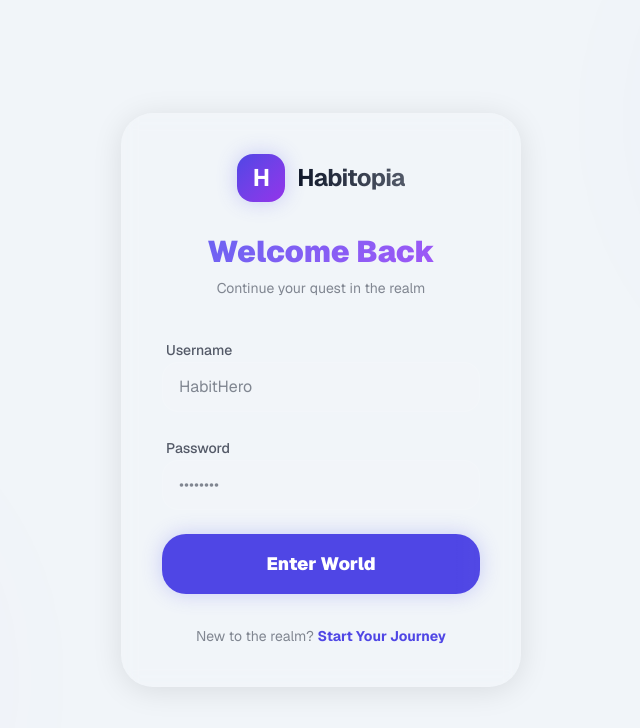
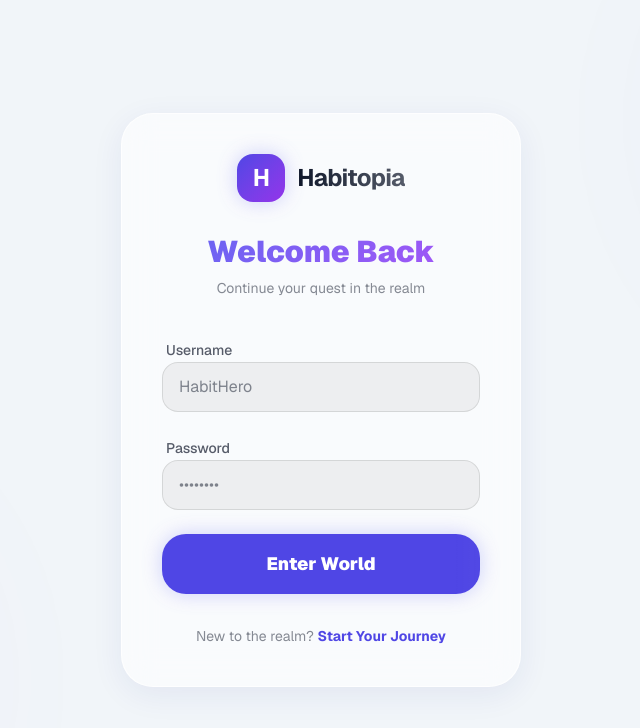
Before and after one commit to dasihayu/habitopia, a Next.js app: page /login in a window 1280 px wide. Shown: the top 728 px of the page, without its empty margins (319-959 px from the left). Built offline with nearby package versions, Linux system fonts and the light colour scheme; no server answers.

Commit message:
fix: comprehensive light mode contrast across all components and glass utilities

```diff
--- a/src/app/dashboard/page.tsx
+++ b/src/app/dashboard/page.tsx
@@ -81,7 +81,7 @@ export default async function DashboardPage() {
                                         key={quest.id}
                                         className="glass p-6 rounded-2xl flex items-center gap-6 group hover:bg-white/[0.07] hover:scale-[1.02] hover:-translate-y-1 hover:shadow-glow transition-all duration-300 cursor-pointer border-white/5"
                                     >
-                                        <div className="w-14 h-14 bg-white/5 rounded-2xl flex items-center justify-center group-hover:bg-primary/20 transition-colors">
+                                        <div className="w-14 h-14 bg-black/5 dark:bg-white/5 rounded-2xl flex items-center justify-center group-hover:bg-primary/20 transition-colors">
                                             <Timer className="text-foreground/40 group-hover:text-primary w-7 h-7" />
                                         </div>
                                         <div className="flex-1 min-w-0">
--- a/src/app/globals.css
+++ b/src/app/globals.css
@@ -70,17 +70,17 @@ body {
 }
 
 .glass-premium {
-  background: rgba(255, 255, 255, 0.03);
-  backdrop-filter: blur(8px);
-  -webkit-backdrop-filter: blur(8px);
-  border: 1px solid rgba(255, 255, 255, 0.04);
-  box-shadow: 0 4px 30px rgba(0, 0, 0, 0.1);
+  background: var(--card);
+  backdrop-filter: blur(16px);
+  -webkit-backdrop-filter: blur(16px);
+  border: 1px solid var(--card-border);
+  box-shadow: var(--shadow-glass);
 }
 
 .glass-pill {
-  background: rgba(255, 255, 255, 0.05);
+  background: var(--card);
   backdrop-filter: blur(4px);
-  border: 1px solid rgba(255, 255, 255, 0.1);
+  border: 1px solid var(--card-border);
   border-radius: 9999px;
 }
 
--- a/src/app/login/page.tsx
+++ b/src/app/login/page.tsx
@@ -47,7 +47,7 @@ export default function LoginPage() {
                             name="username"
                             type="text"
                             required
-                            className="w-full px-4 py-3 bg-white/5 border border-white/10 rounded-xl focus:outline-none focus:ring-2 focus:ring-primary/50 transition"
+                            className="w-full px-4 py-3 bg-black/5 dark:bg-white/5 border border-black/10 dark:border-white/10 rounded-xl focus:outline-none focus:ring-2 focus:ring-primary/50 transition"
                             placeholder="HabitHero"
                         />
                     </div>
@@ -58,7 +58,7 @@ export default function LoginPage() {
                             name="password"
                             type="password"
                             required
-                            className="w-full px-4 py-3 bg-white/5 border border-white/10 rounded-xl focus:outline-none focus:ring-2 focus:ring-primary/50 transition"
+                            className="w-full px-4 py-3 bg-black/5 dark:bg-white/5 border border-black/10 dark:border-white/10 rounded-xl focus:outline-none focus:ring-2 focus:ring-primary/50 transition"
                             placeholder="••••••••"
                         />
                     </div>
--- a/src/app/register/page.tsx
+++ b/src/app/register/page.tsx
@@ -47,7 +47,7 @@ export default function RegisterPage() {
                             name="username"
                             type="text"
                             required
-                            className="w-full px-4 py-3 bg-white/5 border border-white/10 rounded-xl focus:outline-none focus:ring-2 focus:ring-primary/50 transition"
+                            className="w-full px-4 py-3 bg-black/5 dark:bg-white/5 border border-black/10 dark:border-white/10 rounded-xl focus:outline-none focus:ring-2 focus:ring-primary/50 transition"
                             placeholder="HabitHero"
                         />
                     </div>
@@ -58,7 +58,7 @@ export default function RegisterPage() {
                             name="password"
                             type="password"
                             required
-                            className="w-full px-4 py-3 bg-white/5 border border-white/10 rounded-xl focus:outline-none focus:ring-2 focus:ring-primary/50 transition"
+                            className="w-full px-4 py-3 bg-black/5 dark:bg-white/5 border border-black/10 dark:border-white/10 rounded-xl focus:outline-none focus:ring-2 focus:ring-primary/50 transition"
                             placeholder="••••••••"
                         />
                     </div>
--- a/src/components/quests/CreateQuestModal.tsx
+++ b/src/components/quests/CreateQuestModal.tsx
@@ -45,7 +45,7 @@ export default function CreateQuestModal() {
                             name="title"
                             required
                             placeholder="e.g. Read 10 pages"
-                            className="w-full bg-black/5 border border-white/10 rounded-xl p-4 transition-all duration-300 focus:outline-none focus:ring-2 focus:ring-primary/50 focus:scale-[1.01]"
+                            className="w-full bg-black/5 dark:bg-white/5 border border-black/10 dark:border-white/10 rounded-xl p-4 transition-all duration-300 focus:outline-none focus:ring-2 focus:ring-primary/50 focus:scale-[1.01]"
                         />
                     </div>
 
@@ -55,7 +55,7 @@ export default function CreateQuestModal() {
                             name="description"
                             required
                             placeholder="Describe your goal..."
-                            className="w-full bg-black/5 border border-white/10 rounded-xl p-4 min-h-[100px] transition-all duration-300 focus:outline-none focus:ring-2 focus:ring-primary/50 focus:scale-[1.01]"
+                            className="w-full bg-black/5 dark:bg-white/5 border border-black/10 dark:border-white/10 rounded-xl p-4 min-h-[100px] transition-all duration-300 focus:outline-none focus:ring-2 focus:ring-primary/50 focus:scale-[1.01]"
                         />
                     </div>
 
@@ -65,7 +65,7 @@ export default function CreateQuestModal() {
                             {['EASY', 'MEDIUM', 'HARD'].map((level) => (
                                 <motion.label whileHover={{ scale: 1.02 }} whileTap={{ scale: 0.98 }} key={level} className="cursor-pointer">
                                     <input type="radio" name="difficulty" value={level} className="peer sr-only" required defaultChecked={level === 'EASY'} />
-                                    <div className="p-3 rounded-xl border border-white/10 text-center text-sm font-bold peer-checked:bg-primary/20 peer-checked:border-primary peer-checked:text-primary transition-all hover:bg-white/5">
+                                    <div className="p-3 rounded-xl border border-black/10 dark:border-white/10 text-center text-sm font-bold peer-checked:bg-primary/20 peer-checked:border-primary peer-checked:text-primary transition-all hover:bg-black/5 dark:hover:bg-white/5">
                                         {level}
                                     </div>
                                 </motion.label>
--- a/src/components/quests/QuestList.tsx
+++ b/src/components/quests/QuestList.tsx
@@ -66,13 +66,13 @@ export default function QuestList({ initialQuests }: QuestListProps) {
                                 quest.difficulty === 'MEDIUM' ? 'bg-orange-500' : 'bg-green-500'
                                 } opacity-50`} />
 
-                            <div className="w-16 h-16 bg-white/5 rounded-2xl flex items-center justify-center shrink-0">
+                            <div className="w-16 h-16 bg-black/5 dark:bg-white/5 rounded-2xl flex items-center justify-center shrink-0">
                                 <Target className="w-8 h-8 text-primary/60 group-hover:text-primary transition-colors" />
                             </div>
 
                             <div className="flex-1 min-w-0 text-center md:text-left space-y-1">
                                 <div className="flex flex-wrap items-center justify-center md:justify-start gap-2 mb-1">
-                                    <span className="text-[10px] bg-white/5 px-2.5 py-1 rounded-full text-foreground/40 font-bold uppercase tracking-wider">
+                                    <span className="text-[10px] bg-black/5 dark:bg-white/5 px-2.5 py-1 rounded-full text-foreground/40 font-bold uppercase tracking-wider">
                                         {quest.category}
                                     </span>
                                     <span className={`text-[10px] px-2.5 py-1 rounded-full font-bold uppercase tracking-wider ${quest.difficulty === 'HARD' ? 'text-red-400 bg-red-400/10' :
--- a/src/components/settings/SettingsForm.tsx
+++ b/src/components/settings/SettingsForm.tsx
@@ -42,7 +42,7 @@ export default function SettingsForm({ user }: SettingsFormProps) {
                             name="username"
                             type="text"
                             defaultValue={user.username}
-                            className="w-full pl-12 pr-4 py-4 bg-white/5 border border-white/10 rounded-2xl focus:outline-none focus:ring-2 focus:ring-primary/50 transition font-medium text-foreground"
+                            className="w-full pl-12 pr-4 py-4 bg-black/5 dark:bg-white/5 border border-black/10 dark:border-white/10 rounded-2xl focus:outline-none focus:ring-2 focus:ring-primary/50 transition font-medium text-foreground"
                             placeholder="HabitHero"
                             required
                         />
@@ -57,7 +57,7 @@ export default function SettingsForm({ user }: SettingsFormProps) {
                             name="avatarUrl"
                             type="text"
                             defaultValue={user.avatarUrl || ""}
-                            className="w-full pl-12 pr-4 py-4 bg-white/5 border border-white/10 rounded-2xl focus:outline-none focus:ring-2 focus:ring-primary/50 transition font-medium text-foreground"
+                            className="w-full pl-12 pr-4 py-4 bg-black/5 dark:bg-white/5 border border-black/10 dark:border-white/10 rounded-2xl focus:outline-none focus:ring-2 focus:ring-primary/50 transition font-medium text-foreground"
                             placeholder="https://example.com/image.png"
                         />
                     </div>
```
Also changed, not shown: src/app/onboarding/page.tsx (+4 -4 lines), src/components/profile/ProfileView.tsx (+4 -4 lines).
